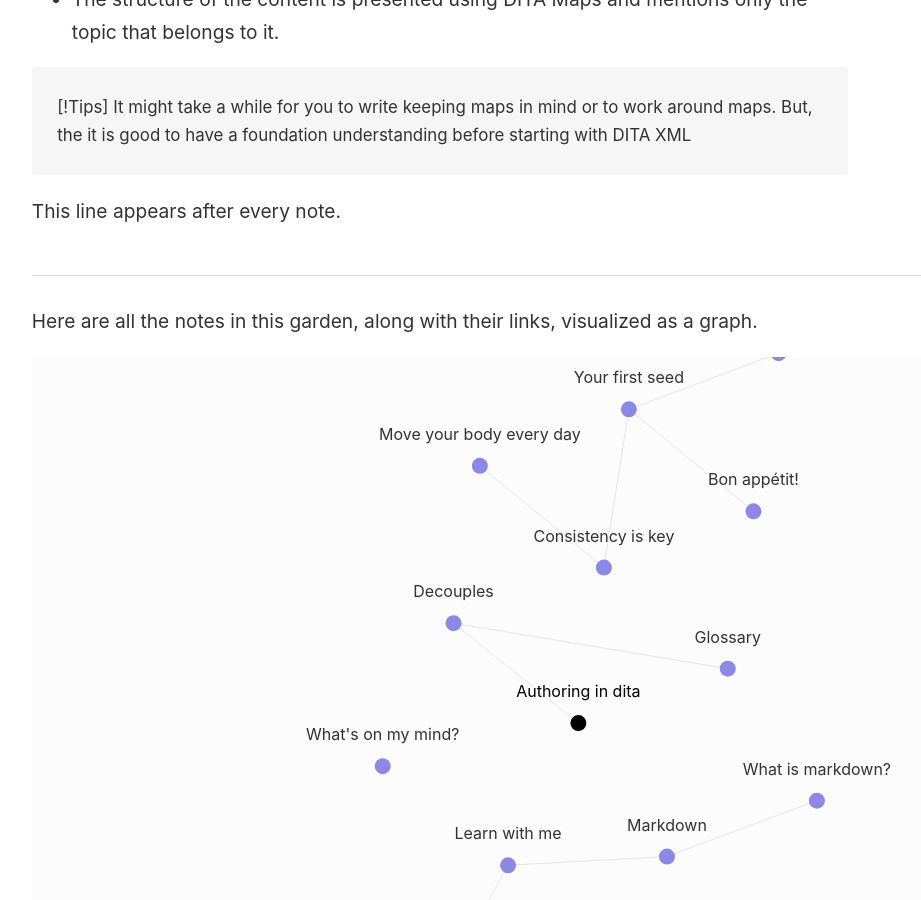
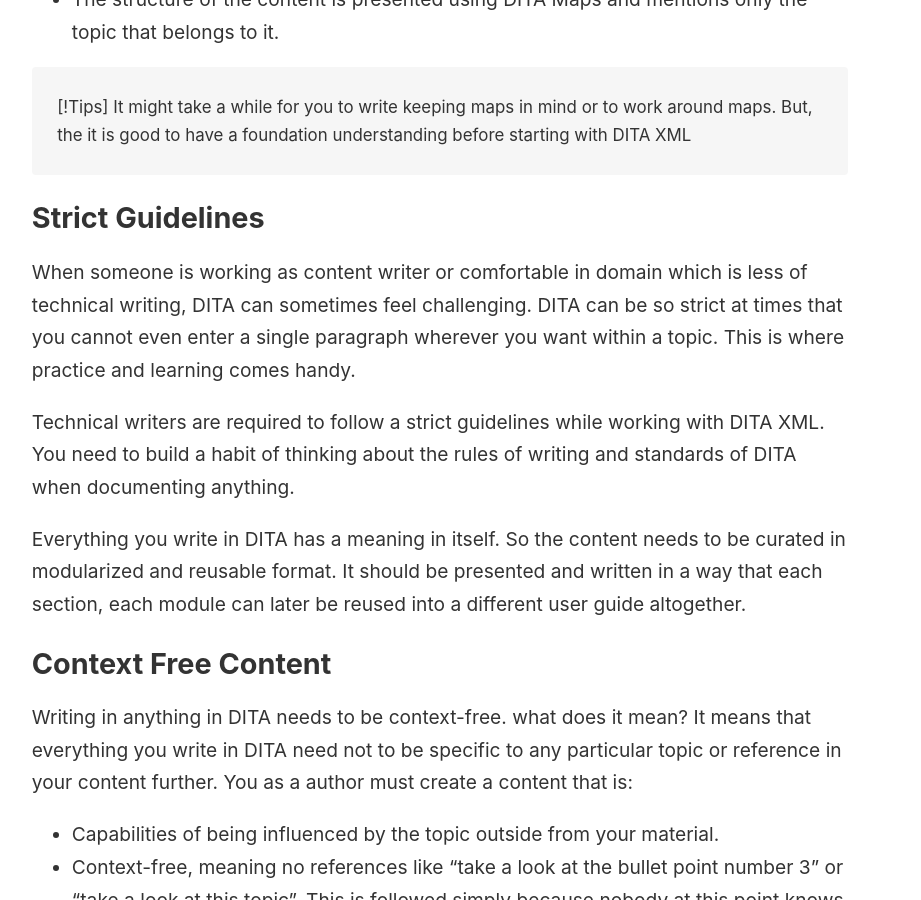
Before and after one commit to Vaishnavi2903/ObsidianNotes, a Jekyll site: the page built from _notes/Learn With Me/DITA XML/Authoring in DITA.md, in a window 1280 px wide and 900 px high, scrolled down 700 px. Shown: the whole window, without its empty margins (45-966 px from the left). Built offline with Jekyll 4.4.1, drawn with Linux system fonts in a browser that asks for light colours; some of the changed text lies outside the part shown.

Commit message:
Udemy Learning

```diff
--- a/_notes/Learn With Me/DITA XML/Authoring in DITA.md
+++ b/_notes/Learn With Me/DITA XML/Authoring in DITA.md
@@ -10,3 +10,25 @@
 
 > [!Tips]
 > It might take a while for you to write keeping maps in mind or to work around maps. But, the it is good to have a foundation understanding before starting with DITA XML
+
+## Strict Guidelines
+When someone is working as content writer or comfortable in domain which is less of technical writing, DITA can sometimes feel challenging. DITA can be so strict at times that you cannot even enter a single paragraph wherever you want within a topic. This is where practice and learning comes handy.
+
+Technical writers are required to follow a strict guidelines while working with DITA XML. You need to build a habit of thinking about the rules of writing and standards of DITA when documenting anything.
+
+Everything you write in DITA has a meaning in itself. So the content needs to be curated in modularized and reusable format. It should be presented and written in a way that each section, each module can later be reused into a different user guide altogether.
+
+## Context Free Content
+
+Writing in anything in DITA needs to be context-free. what does it mean? It means that everything you write in DITA need not to be specific to any particular topic or reference in your content further. You as a author must create a content that is:
+- Capabilities of being influenced by the topic outside from your material.
+- Context-free, meaning no references like "take a look at the bullet point number 3" or "take a look at this topic". This is followed simply because nobody at this point knows whether that topic or reference exists in your content.
+
+## Requirements of Information Architecture in DITA
+
+### Different Level of Content Reuse
+ - You will be governing the organization and information of your content
+ - You will be enabled to use different levels of content. What are the different levels you ask? [Refer to this link to know more about the different levels and elements of DITA](https://www.oxygenxml.com/dita/1.3/specs/langRef/containers/element-quick-reference.html)
+ - Reusing and linking the entire deliverables, different maps, topics or specific topic elements. You can go very very deep when reusing content in DITA. Since, every line has a meaning of its own, DITA specifically opens a wide opportunity when talking about reusing content.
+
+### Linking Strategies
```
Also changed, not shown: _notes/Learn With Me/DITA XML/DITA XML.md (+1 -1 lines).
